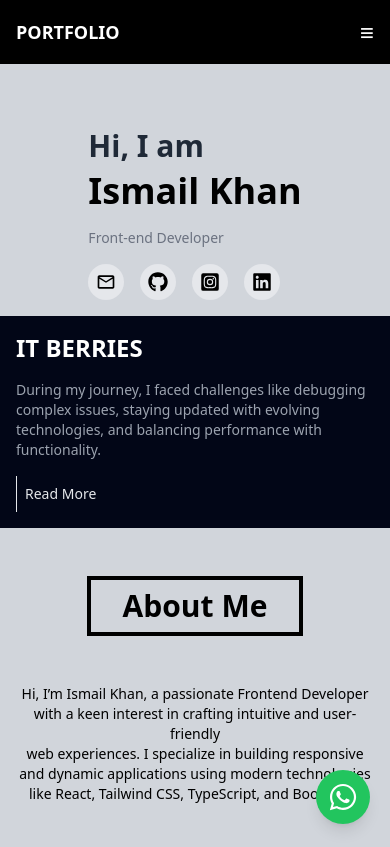
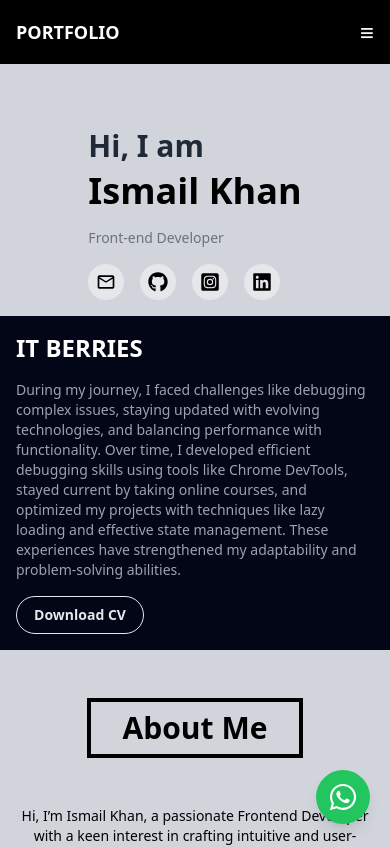
Before and after one commit to ismail-khan0/Portfolio, a React (Create React App) app: page / in a window 390 px wide. Shown: the top 847 px of the page. Built offline with nearby package versions, Linux system fonts and the light colour scheme.

Commit message:
add download button

```diff
--- a/src/Components/Berries.js
+++ b/src/Components/Berries.js
@@ -1,7 +1,14 @@
 import { useState } from "react";
 
 function Berries() {
-  const [moreData, setMoreData] = useState(false);
+  const handleDownload = () => {
+    const link = document.createElement("a");
+    link.href = "/Ismail-Resume.pdf"; // Make sure the file is in the public folder
+    link.download = "Ismail-Resume.pdf";
+    document.body.appendChild(link);
+    link.click();
+    document.body.removeChild(link);
+  };
 
   return (
     <div className="w-full p-4 sm:p-8 flex flex-col space-y-4 bg-slate-950">
@@ -9,15 +16,13 @@ function Berries() {
       <p className="text-gray-400 text-sm sm:text-base mt-2 whitespace-pre-line">
         During my journey, I faced challenges like debugging complex issues,
         staying updated with evolving technologies, and balancing performance
-        with functionality.
-        {moreData &&
-          ` Over time, I developed efficient debugging skills using tools like Chrome DevTools, stayed current by taking online courses, and optimized my projects with techniques like lazy loading and effective state management. These experiences have strengthened my adaptability and problem-solving abilities.`}
+        with functionality. Over time, I developed efficient debugging skills using tools like Chrome DevTools, stayed current by taking online courses, and optimized my projects with techniques like lazy loading and effective state management. These experiences have strengthened my adaptability and problem-solving abilities.
       </p>
       <button
-        onClick={() => setMoreData((prev) => !prev)}
-        className="p-2 text-sm sm:text-base text-gray-200 flex border-l border-solid border-gray-200"
+        onClick={handleDownload}
+        className="p-2 w-32 flex items-center justify-center font-semibold text-sm sm:text-base text-gray-200 rounded-full border border-gray-200 hover:bg-gray-200 hover:text-black transition"
       >
-        {moreData ? "Read Less" : "Read More"}
+        Download CV
       </button>
     </div>
   );
--- a/src/Components/Header.js
+++ b/src/Components/Header.js
@@ -12,7 +12,7 @@ const Header = ({ scrollToSection, refs }) => {
       <nav className="flex justify-between items-center text-white text-lg">
         <div className="text-lg lg:text-2xl font-bold">PORTFOLIO</div>
 
-        <div className="hidden md:flex space-x-6 mr-6">
+        <div className="hidden md:flex space-x-6 mr-6 font-semibold">
           <button onClick={() => scrollToSection(refs.heroRef)} className="hover:text-gray-400">
             Home
           </button>
```
Also changed, not shown: 1 other file (tests, documents, lock files or other folders).
